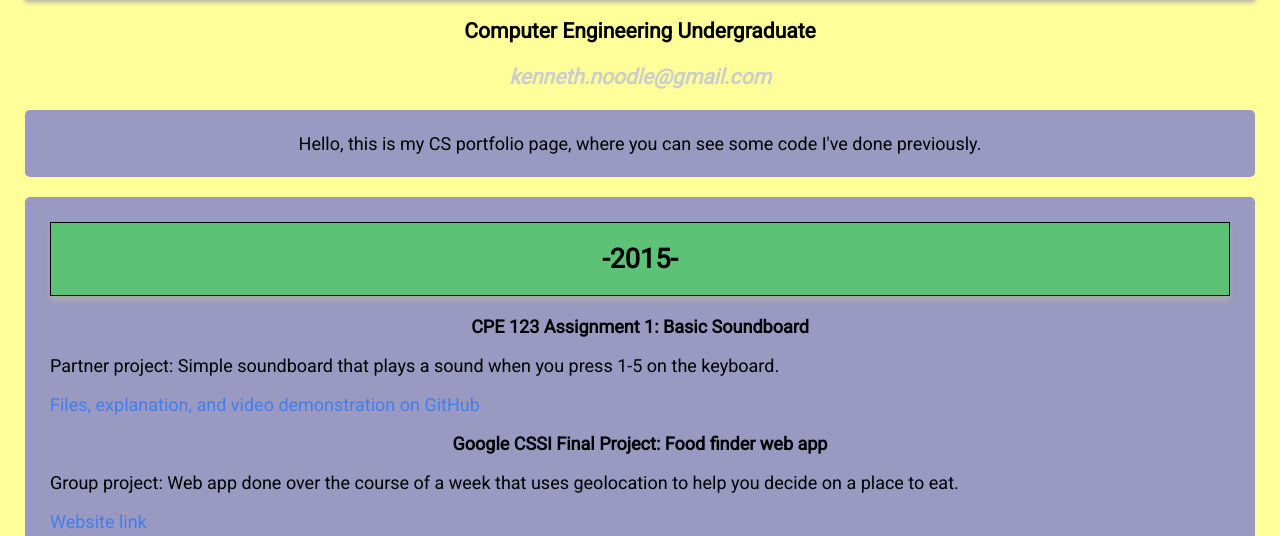
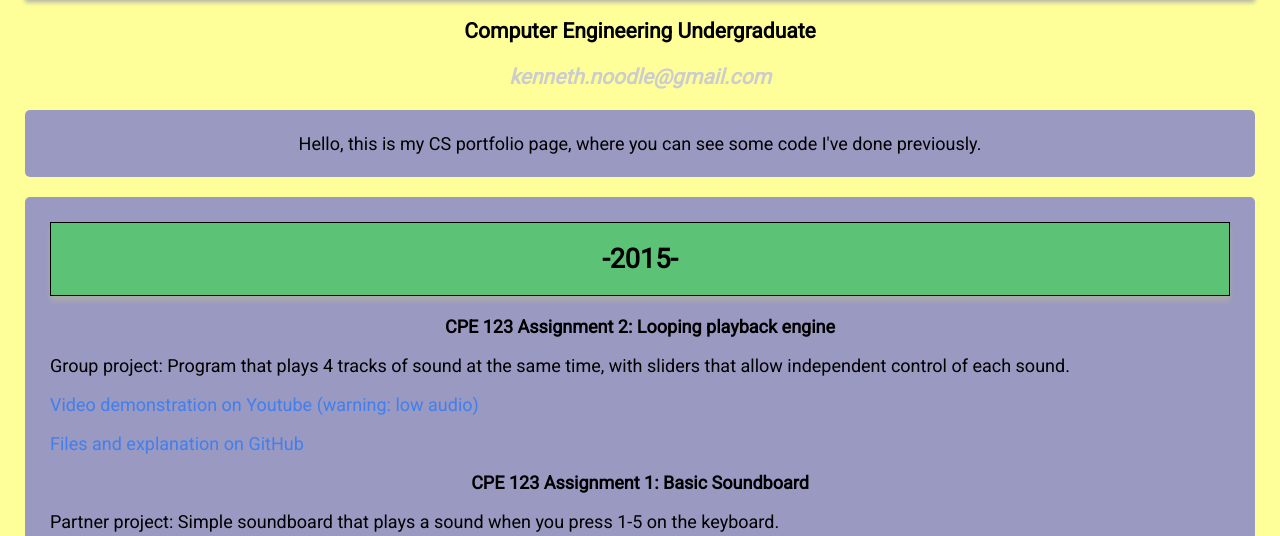
Before and after one commit to Noodlebrain/noodlebrain.github.io, a plain HTML site: page index.html in a window 1280 px wide. Shown: the part 416-952 px from the top of the page. Drawn offline with Linux system fonts and the light colour scheme.

Commit message:
added assignment 2

```diff
--- a/index.html
+++ b/index.html
@@ -18,17 +18,35 @@
     </header>
     <section id="Overview" class="Info">
     <!-- Overview -->
-      <p>Hello, this is my CS portfolio page, where you can see some code I've done previously.</p>
+      <p>Hello, this is my CS portfolio page, where you can see some code I've
+        done previously.</p>
     </section>
     <section id="Projects" class="Info">
       <h2>-2015-</h2>
+        <p><strong>CPE 123 Assignment 2: Looping playback engine</strong></p>
+          <p class="bodyp">Group project: Program that plays 4 tracks of sound
+            at the same time, with sliders that allow independent control of
+          each sound.</p>
+          <p class="bodyp">
+            <a href="https://www.youtube.com/watch?v=atfGAVaTCds">Video
+            demonstration on Youtube (warning: low audio)</a></p>
+          <p class="bodyp">
+            <a href="https://github.com/Noodlebrain/CPE-123-Assignment-2">Files
+               and explanation on GitHub</a></p>
         <p><strong>CPE 123 Assignment 1: Basic Soundboard</strong></p>
-          <p class="bodyp">Partner project: Simple soundboard that plays a sound when you press 1-5 on the keyboard.</p>
-          <p class="bodyp"><a href="https://github.com/Noodlebrain/cpe-123-assignment-1">Files, explanation, and video demonstration on GitHub</a></p>
+          <p class="bodyp">Partner project: Simple soundboard that plays a sound
+             when you press 1-5 on the keyboard.</p>
+          <p class="bodyp">
+            <a href="https://github.com/Noodlebrain/cpe-123-assignment-1">Files,
+               explanation, and video demonstration on GitHub</a></p>
         <p></p>
         <p><strong>Google CSSI Final Project: Food finder web app</strong></p>
-          <p class="bodyp">Group project: Web app done over the course of a week that uses geolocation to help you decide on a place to eat.</p>
-          <p class="bodyp"><a href="http://where-to-eat-food.appspot.com/">Website link</p>
-          <p class="bodyp"><a href="https://github.com/Noodlebrain/team-tek-food">View on GitHub</p>
+          <p class="bodyp">Group project: Web app done over the course of a week
+             that uses geolocation to help you decide on a place to eat.</p>
+          <p class="bodyp"><a href="http://where-to-eat-food.appspot.com/">
+            Website link</p>
+          <p class="bodyp">
+            <a href="https://github.com/Noodlebrain/team-tek-food">
+              View on GitHub</p>
   </body>
 </html>
```
